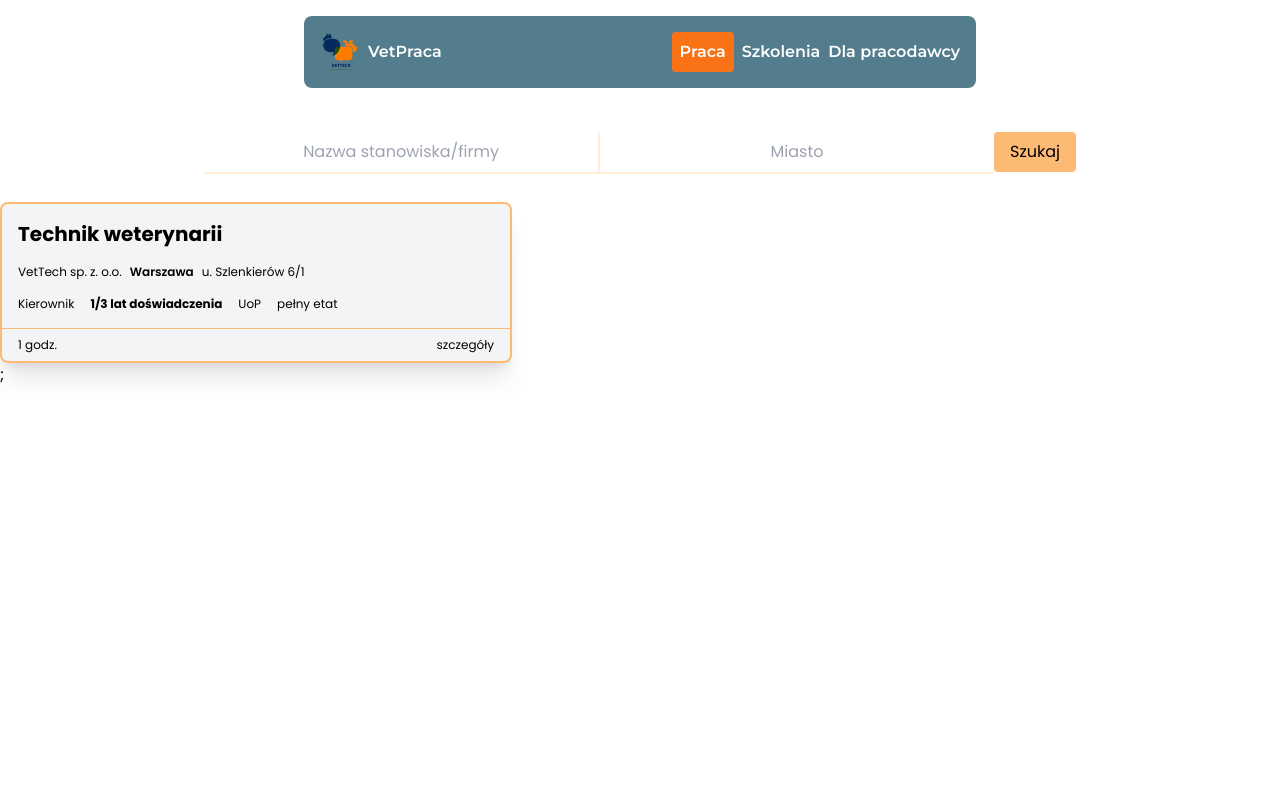
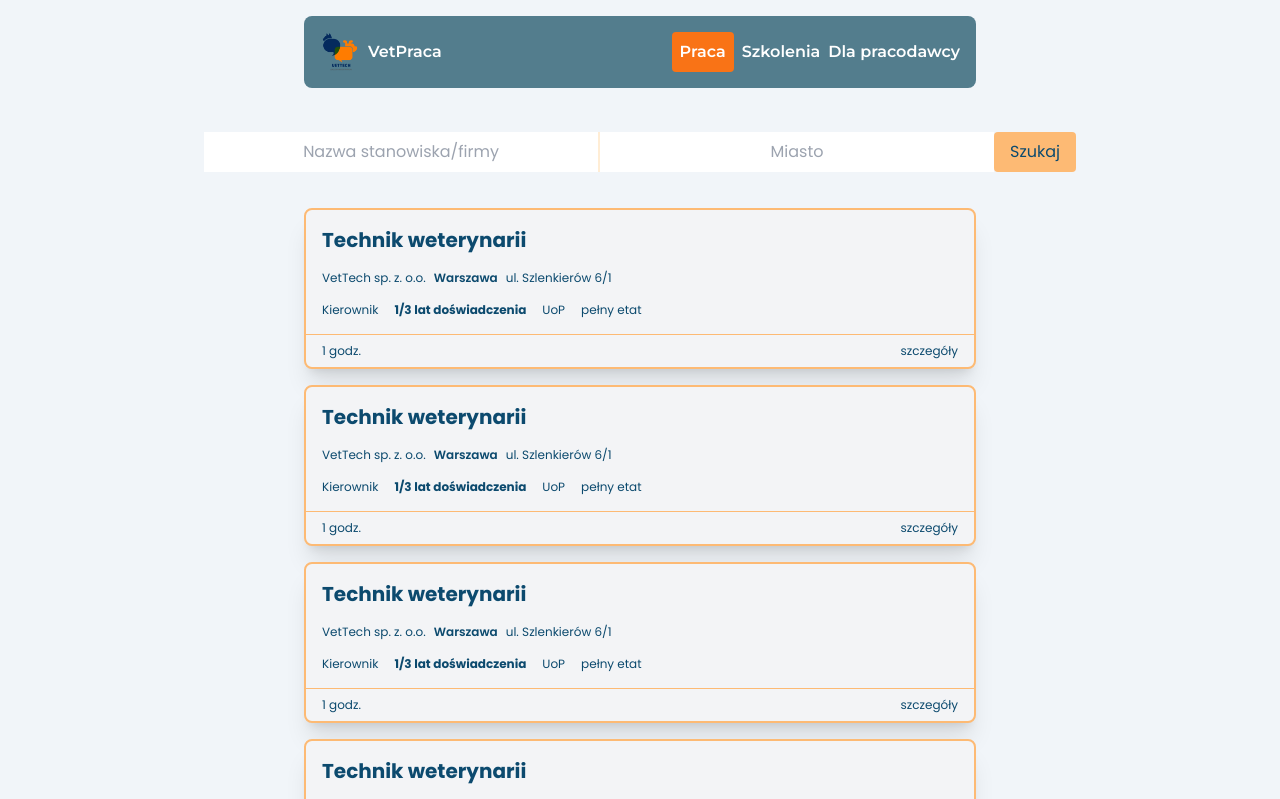
Before and after one commit to lszmytko/jobboard, a Next.js app: page / in a window 1280 px wide. Shown: the top 799 px of the page. Built offline with nearby package versions, Linux system fonts and the light colour scheme.

Commit message:
feat(main): create AdSection component

```diff
--- a/src/app/_components/AdCard/AdCard.tsx
+++ b/src/app/_components/AdCard/AdCard.tsx
@@ -1,30 +1,52 @@
 import Link from "next/link";
 
-const AdCard = () => {
+type AdCardProps = {
+  post: string;
+  company: string;
+  city: string;
+  address: string;
+  postLevel: string;
+  experience: string;
+  agreementType: string;
+  workingTime: string;
+  timeOfPosting: string;
+};
+
+const AdCard = ({
+  post,
+  company,
+  city,
+  address,
+  postLevel,
+  experience,
+  agreementType,
+  workingTime,
+  timeOfPosting,
+}: AdCardProps) => {
   return (
-    <Link href="/">
-      <div className="max-w-lg w-75 border-orange-300 border-2 rounded-lg bg-gray-100 shadow-xl overflow-hidden">
+    <div className="max-w-2xl w-full  border-orange-300 border-2 rounded-lg bg-gray-100 shadow-xl overflow-hidden">
+      <Link href="/">
         <div className="p-4">
-          <p className="text-xl font-bold mb-4">Technik weterynarii</p>
+          <p className="text-xl font-bold mb-4">{post}</p>
           <div className="text-xs flex gap-2 mb-4 flex-wrap">
-            <p>VetTech sp. z. o.o.</p>
-            <p className="font-semibold">Warszawa</p>
-            <p>u. Szlenkierów 6/1</p>
+            <p>{company}</p>
+            <p className="font-semibold">{city}</p>
+            <p>{address}</p>
           </div>
           <div className="md:flex flex-wrap text-xs gap-2 md:gap-4">
-            <p className="mb-1 md:mb-0">Kierownik</p>
-            <p className="mb-1 md:mb-0 font-bold">1/3 lat doświadczenia</p>
-            <p className="mb-1 md:mb-0">UoP</p>
-            <p className="mb-1 md:mb-0">pełny etat</p>
+            <p className="mb-1 md:mb-0">{postLevel}</p>
+            <p className="mb-1 md:mb-0 font-bold">{experience}</p>
+            <p className="mb-1 md:mb-0">{agreementType}</p>
+            <p className="mb-1 md:mb-0">{workingTime}</p>
           </div>
         </div>
         <div className="h-px bg-primary-light"></div>
         <div className="flex justify-between text-xs px-4 py-2">
-          <p>1 godz.</p>
+          <p>{timeOfPosting}</p>
           <p>szczegóły</p>
         </div>
-      </div>
-    </Link>
+      </Link>
+    </div>
   );
 };
 
--- /dev/null
+++ b/src/app/_components/AdSection/AdSection.tsx
@@ -0,0 +1,61 @@
+import AdCard from "../AdCard";
+
+//TODO: remove mock data
+const mockData = {
+  id: Math.floor(Math.random() * 1000),
+  post: "Technik weterynarii",
+  company: "VetTech sp. z. o.o.",
+  city: "Warszawa",
+  address: "ul. Szlenkierów 6/1",
+  postLevel: "Kierownik",
+  experience: "1/3 lat doświadczenia",
+  agreementType: "UoP",
+  workingTime: "pełny etat",
+  timeOfPosting: "1 godz.",
+};
+
+//TODO: remove mock data
+const mockArray = [mockData, mockData, mockData, mockData, mockData, mockData];
+
+const AdSection = () => {
+  return (
+    <section className="flex justify-center p-2">
+      <div className="w-full">
+        {mockArray.map((ad) => {
+          const {
+            id,
+            post,
+            company,
+            city,
+            address,
+            postLevel,
+            experience,
+            agreementType,
+            workingTime,
+            timeOfPosting,
+          } = ad;
+          return (
+            <div
+              key={id}
+              className="card-wrapper mb-4 md:flex md:justify-center"
+            >
+              <AdCard
+                post={post}
+                company={company}
+                city={city}
+                address={address}
+                postLevel={postLevel}
+                experience={experience}
+                agreementType={agreementType}
+                workingTime={workingTime}
+                timeOfPosting={timeOfPosting}
+              />
+            </div>
+          );
+        })}
+      </div>
+    </section>
+  );
+};
+
+export default AdSection;
--- /dev/null
+++ b/src/app/_components/AdSection/index.ts
@@ -0,0 +1 @@
+export { default } from "./AdSection";
--- a/src/app/_components/Header/HamburgerMenu/HamburgerMenu.tsx
+++ b/src/app/_components/Header/HamburgerMenu/HamburgerMenu.tsx
@@ -17,7 +17,7 @@ const HamburgerMenu = () => {
       <div className="absolute left-2 top-5">
         <GiHamburgerMenu
           size={30}
-          className={`${extended ? "hidden" : ""} cursor-pointer tet-white`}
+          className={`${extended ? "hidden" : ""} cursor-pointer text-white`}
           onClick={handleClick}
         />
       </div>
--- a/src/app/_components/Search/Search.tsx
+++ b/src/app/_components/Search/Search.tsx
@@ -28,7 +28,7 @@ const Search = () => {
           <input
             placeholder="Nazwa stanowiska/firmy"
             {...register("postOrCompany")}
-            className="w-full text-center border-b-2 p-2 border-primary-extra-light focus:outline-none md:border-r-2"
+            className="w-full text-center max-sm:border-b-2 p-2 border-primary-extra-light focus:outline-none md:border-r-2"
           />
         </div>
         {/* include validation with required or other standard HTML validation rules */}
@@ -36,7 +36,7 @@ const Search = () => {
           <input
             placeholder="Miasto"
             {...register("city", { required: true })}
-            className="w-full text-center border-b-2 p-2 border-primary-extra-light mb-2 focus:outline-none"
+            className="w-full text-center max-sm:border-b-2 p-2 border-primary-extra-light mb-2 focus:outline-none"
           />
         </div>
         {/* errors will return when field validation fails  */}
--- a/src/app/addetails/AdCardDetails/AdCardDetails.tsx
+++ b/src/app/addetails/AdCardDetails/AdCardDetails.tsx
@@ -8,7 +8,7 @@ const AdCardDetails = () => {
     <div className="flex justify-center max-w-5xl border-orange-300 border-2">
       <div>
         <Summary />
-        <div className="p-2 text-sky-900 bg-gray-100">
+        <div className="p-2 bg-gray-100">
           <Presentation />
           <div className="mb-2 mt-4 flex justify-center">
             <ApplyButton />
--- a/src/app/addetails/AdCardDetails/Presentation/Presentation.tsx
+++ b/src/app/addetails/AdCardDetails/Presentation/Presentation.tsx
@@ -14,7 +14,7 @@ const Presentation = () => {
     <div className="text-sm">
       <CompanyDetails />
       <Job />
-      <List data={data} title="Zadania" />
+      <List data={data} title="Zakres obowiązków" />
       <List data={data} title="Wymagania" />
       <List data={data} title="Nasza oferta" />
     </div>
--- a/src/app/layout.tsx
+++ b/src/app/layout.tsx
@@ -21,11 +21,13 @@ export default function RootLayout({
 }) {
   return (
     <html lang="en">
-      <body className={poppins.className}>
-        <div className="sm:mt-4">
-          <Header />
+      <body className={`${poppins.className} bg-slate-100 text-sky-900`}>
+        <div className="">
+          <div className="sm:mt-4">
+            <Header />
+          </div>
+          {children}
         </div>
-        {children}
       </body>
     </html>
   );
--- a/src/app/page.tsx
+++ b/src/app/page.tsx
@@ -1,11 +1,11 @@
-import AdCard from "./_components/AdCard";
+import AdSection from "./_components/AdSection";
 import Search from "./_components/Search";
 
 export default function Home() {
   return (
     <>
       <Search />
-      <AdCard />;
+      <AdSection />
     </>
   );
 }
```
